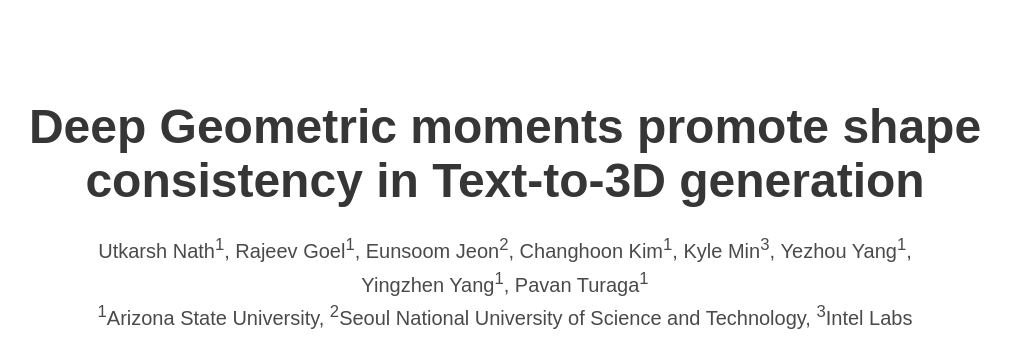
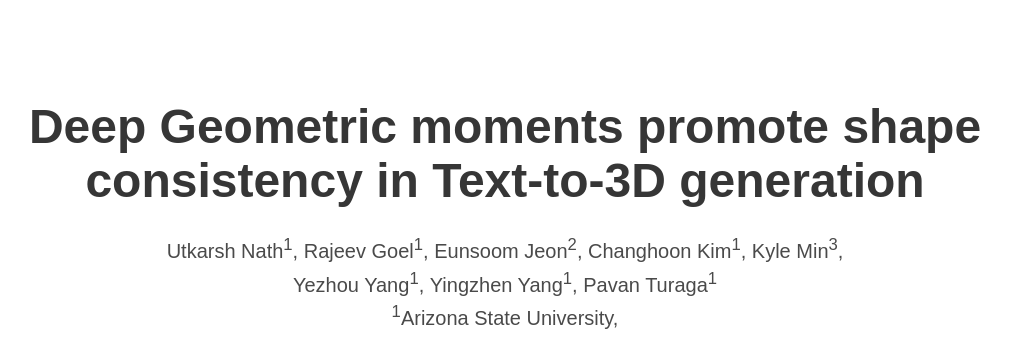
Before and after one commit to moment-3d/MT3D, a plain HTML site: page index.html in a window 1280 px wide. Shown: the top 338 px of the page, without its empty margins (135-1146 px from the left). Drawn offline with nearby package versions, Linux system fonts and the light colour scheme; some icons are missing; a web font is replaced by a local one.

Commit message:
new edits

```diff
--- a/index.html
+++ b/index.html
@@ -76,6 +76,7 @@
 						<span class="author-block">
 							<span>Kyle Min</span><sup>3</sup>,
 						</span>
+						<br>
 						<span class="author-block">
 							<span>Yezhou Yang</span><sup>1</sup>,
 						</span>
@@ -88,8 +89,8 @@
 					</div>
 
 					<div class="is-size-5 publication-authors">
-						<span class="author-block"><sup>1</sup>Arizona State University,</span>
-						<span class="author-block"><sup>2</sup>Seoul National University of Science and Technology,</span>
+						<span class="author-block"><sup>1</sup>Arizona State University,</span><br>
+						<span class="author-block"><sup>2</sup>Seoul National University of Science and Technology,</span><br>
 						<span class="author-block"><sup>3</sup>Intel Labs</span>
 					</div>
 
```
